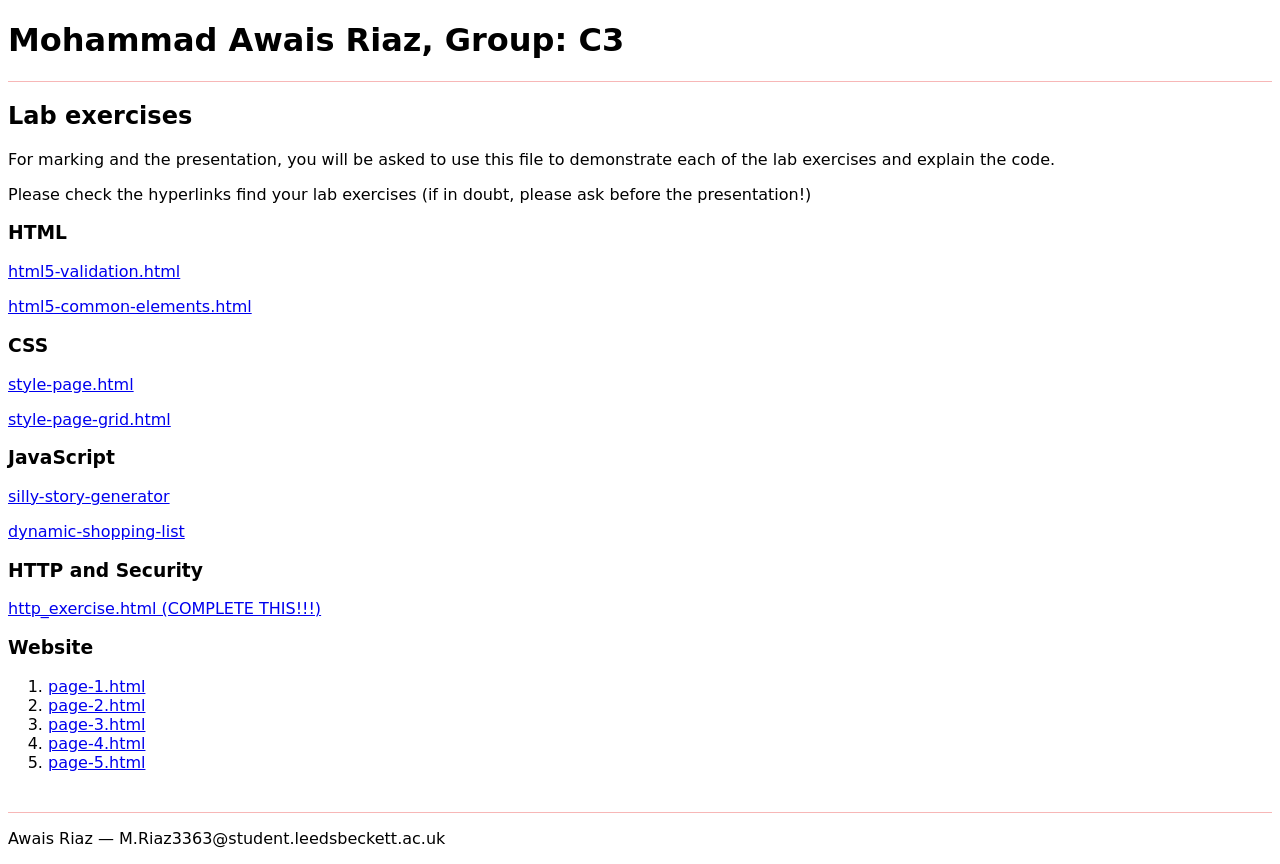
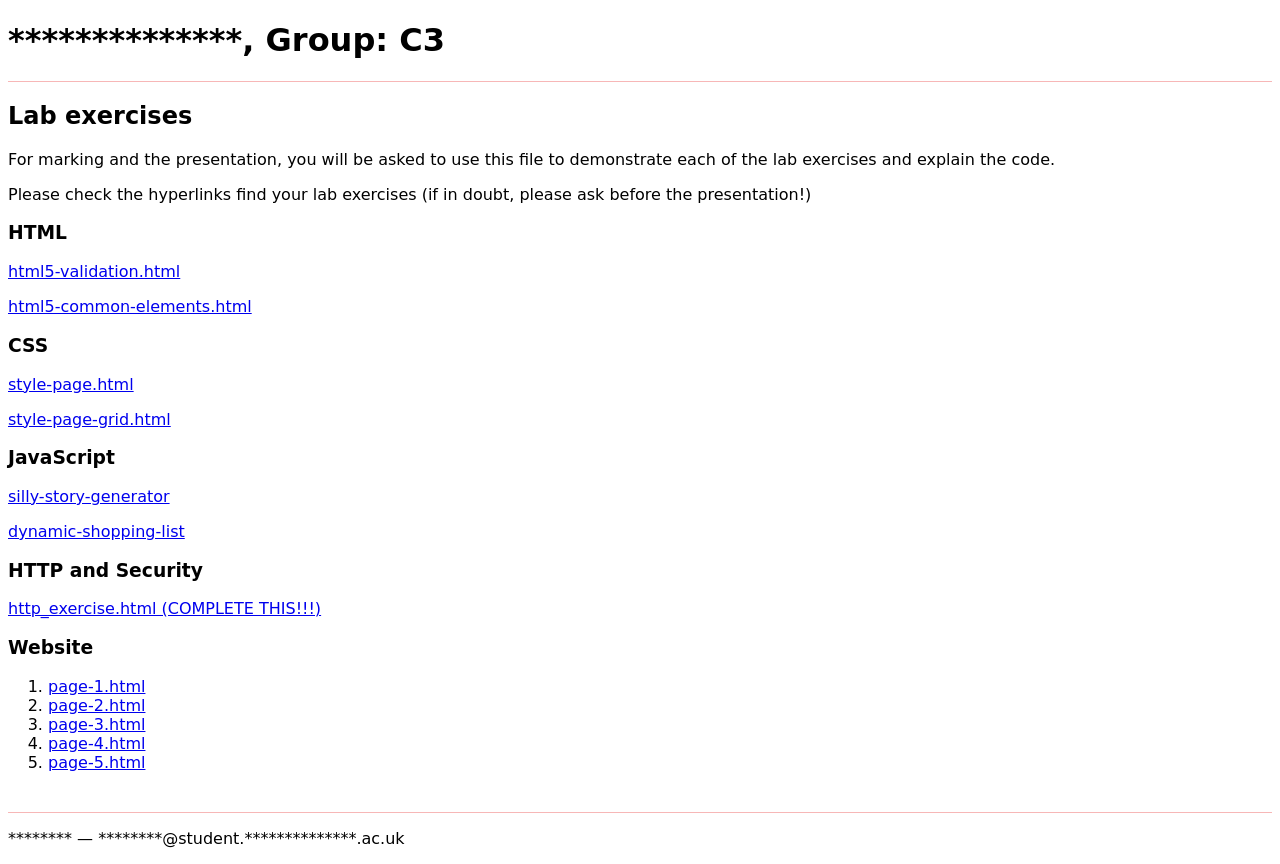
Before and after one commit to WasiG-619/LearnHTML.com, a plain HTML site: page assessment.html in a window 1280 px wide. Drawn offline with Linux system fonts and the light colour scheme; a web font is replaced by a local one.

Commit message:
Update assessment.html

```diff
--- a/assessment.html
+++ b/assessment.html
@@ -3,7 +3,7 @@
 <head>
 <title>Assessment - Lab Exercises &amp; Main Website</title>
 <meta charset="utf-8" />
-<meta name="author" content="Awais Riaz"/>
+<meta name="author" content="*********"/>
 <meta name="description" content="WSD lab exercises" />
 <link href="https://fonts.googleapis.com/css2?family=Delius&display=swap" rel="stylesheet">
 <!-- css to external file! -->
@@ -22,7 +22,7 @@ footer {
 </head>
 <body>
 <header>
-  <h1>Mohammad Awais Riaz, Group: C3</h1>
+  <h1>**************, Group: C3</h1>
 </header>
 <h2>Lab exercises</h2>
 <p>For marking and the presentation, you will be asked to use this file to demonstrate each of the lab exercises and explain the code.</p>
@@ -50,7 +50,7 @@ footer {
   </ol>
 </nav>
 <footer>
-  <p>Awais Riaz — M.Riaz3363@student.leedsbeckett.ac.uk</p>
+  <p>******** — ********@student.**************.ac.uk</p>
 </footer>
 </body>
 </html>
```
